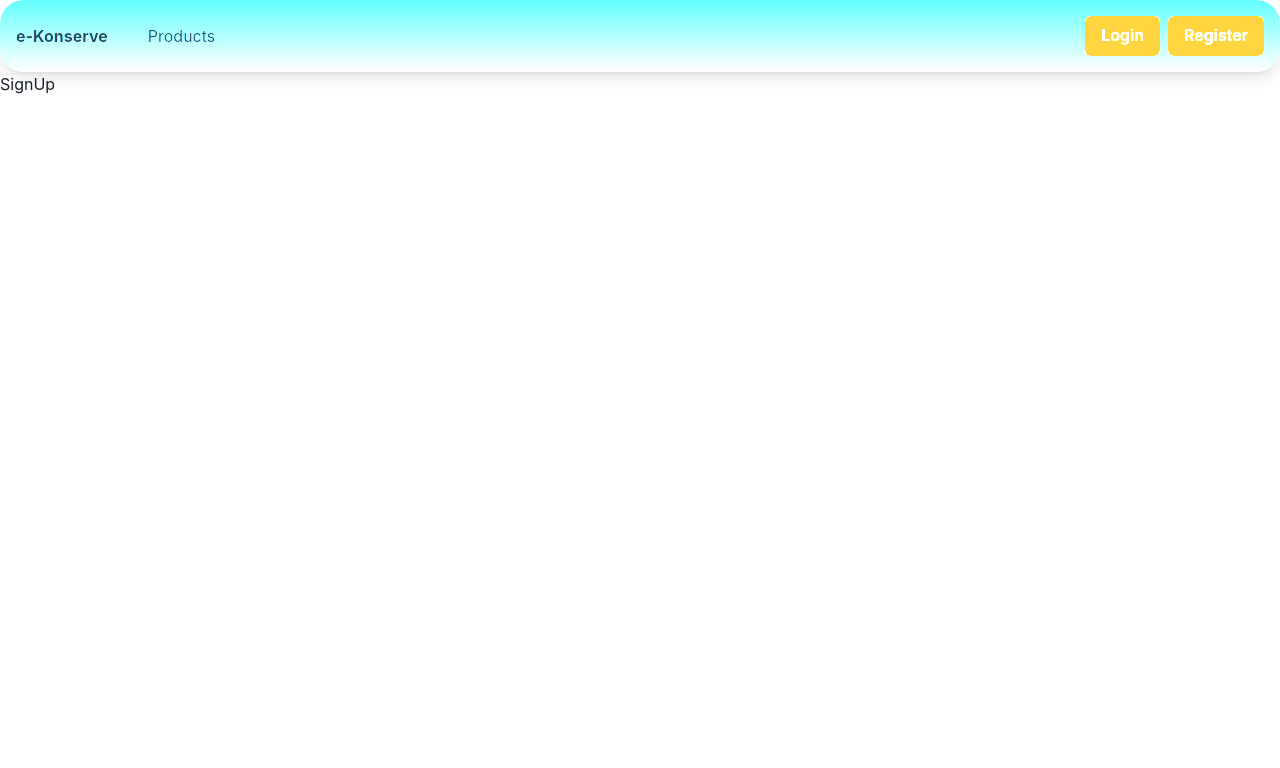
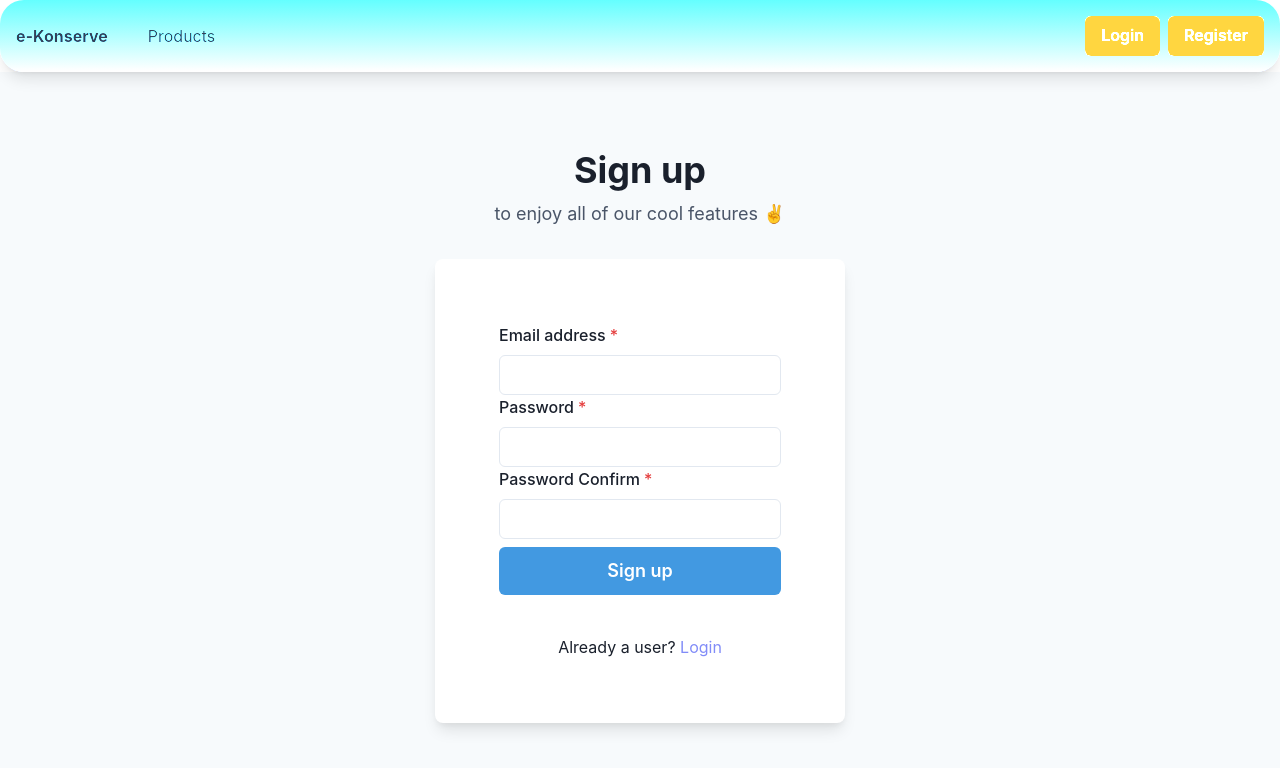
Before and after one commit to turhansel/e-konserve, a React (Create React App) app in the folder client/: page /signup in a window 1280 px wide. Shown: the top 768 px of the page. Built offline with nearby package versions, Linux system fonts and the light colour scheme; no server answers.

Commit message:
:sparkles: feat(auth): create components, routes and context related to register and logout

```diff
--- a/client/src/App.js
+++ b/client/src/App.js
@@ -4,6 +4,8 @@ import SignIn from './pages/Auth/SignIn';
 import ProductDetail from './pages/ProductDetail';
 import SignUp from './pages/Auth/SignUp';
 import Products from './pages/Products';
+import Profile from './pages/Profile';
+import ProtectedRoute from './pages/ProtectedRoute';
 
 function App() {
   return (
@@ -15,6 +17,14 @@ function App() {
           <Route path='product/:product_id' element={<ProductDetail />} />
           <Route path='/signin' element={<SignIn />} />
           <Route path='/signup' element={<SignUp />} />
+          <Route
+            path='/profile'
+            element={
+              <ProtectedRoute>
+                <Profile />
+              </ProtectedRoute>
+            }
+          />
         </Routes>
       </div>
     </BrowserRouter>
--- a/client/src/components/Navbar/index.js
+++ b/client/src/components/Navbar/index.js
@@ -1,8 +1,11 @@
 import React from 'react';
 import { Link } from 'react-router-dom';
 import { Button } from '@chakra-ui/react';
+import { useAuth } from '../../contexts/AuthContext';
 
 const Navbar = () => {
+  const { loggedIn } = useAuth();
+
   return (
     <nav className='flex items-center justify-between rounded-3xl bg-gradient-to-t from-indigo-400 to-[#32f9b0] p-4 mix-blend-hard-light shadow-lg backdrop-blur-2xl '>
       <div className='flex'>
@@ -18,12 +21,23 @@ const Navbar = () => {
         </ul>
       </div>
       <div className='space-x-2'>
+        {!loggedIn ? (
+          <>
             <Link to='/signin'>
               <Button colorScheme='orange'>Login</Button>
             </Link>
             <Link to='/signup'>
               <Button colorScheme='orange'>Register</Button>
             </Link>
+          </>
+        ) : (
+          <>
+            <Link to='/profile'>
+              <Button colorScheme='blue'>Profile</Button>
+            </Link>
+          </>
+        )}
+
       </div>
     </nav>
   );
--- /dev/null
+++ b/client/src/contexts/AuthContext.js
@@ -0,0 +1,74 @@
+import { createContext, useContext, useEffect, useState } from 'react';
+import { fetchIsAuth, fetchLogout } from '../api';
+import { Flex, Spinner } from '@chakra-ui/react';
+
+const AuthContext = createContext();
+
+const AuthProvider = ({ children }) => {
+  const [user, setUser] = useState(null);
+  const [loggedIn, setLoggedIn] = useState(false);
+  const [loading, setLoading] = useState(true);
+
+  const isUserExist = async () => {
+    try {
+      const me = await fetchIsAuth();
+      setLoggedIn(true);
+      setUser(me);
+      setLoading(false);
+    } catch (e) {
+      setLoading(false);
+    }
+  };
+
+  const login = (data) => {
+    setLoggedIn(true);
+    setUser(data.user);
+
+    localStorage.setItem('access-token', data.accessToken);
+    localStorage.setItem('refresh-token', data.refreshToken);
+  };
+
+  const logout = async (callback) => {
+    setLoggedIn(false);
+    setUser(null);
+
+    await fetchLogout();
+
+    localStorage.removeItem('access-token');
+    localStorage.removeItem('refresh-token');
+
+
+    callback()
+  };
+
+  useEffect(() => {
+    isUserExist();
+  }, []);
+
+  const values = {
+    loggedIn,
+    user,
+    login,
+    logout,
+  };
+
+  if (loading) {
+    return (
+      <Flex justifyContent='center' alignItems='center' height='100vh'>
+        <Spinner
+          thickness='4px'
+          speed='0.65'
+          emptyColor='gray.200'
+          size='xl'
+          color='red.500'
+        />
+      </Flex>
+    );
+  }
+
+  return <AuthContext.Provider value={values}>{children}</AuthContext.Provider>;
+};
+
+const useAuth = () => useContext(AuthContext);
+
+export { AuthProvider, useAuth };
--- a/client/src/index.js
+++ b/client/src/index.js
@@ -21,7 +21,9 @@ ReactDOM.render(
   <React.StrictMode>
     <QueryClientProvider client={queryClient}>
       <ChakraProvider>
+        <AuthProvider>
           <App />
+        </AuthProvider>
       </ChakraProvider>
       <ReactQueryDevtools initialIsOpen={false} />
     </QueryClientProvider>
--- a/client/src/pages/Auth/SignUp/index.js
+++ b/client/src/pages/Auth/SignUp/index.js
@@ -1,9 +1,149 @@
-import React from 'react'
+import React from 'react';
+import {
+  Flex,
+  Box,
+  FormControl,
+  FormLabel,
+  Input,
+  Stack,
+  Button,
+  Heading,
+  Text,
+  useColorModeValue,
+  useToast,
+} from '@chakra-ui/react';
+import { Link, useNavigate } from 'react-router-dom';
+import { useFormik } from 'formik';
+
+import validationSchema from './validations';
+import { fetchRegister } from '../../../api';
+import { useAuth } from '../../../contexts/AuthContext';
 
 const SignUp = () => {
+  const toast = useToast();
+  const { login } = useAuth();
+  const navigate = useNavigate();
+
+  const formik = useFormik({
+    initialValues: {
+      email: '',
+      password: '',
+      passwordConfirm: '',
+    },
+    validationSchema,
+    onSubmit: async (values) => {
+      try {
+        const registerResponse = await fetchRegister({
+          email: values.email,
+          password: values.password,
+        });
+        login(registerResponse);
+        navigate('/profile');
+      } catch (e) {
+        toast({
+          title: 'Sorry!',
+          description: e.response.data.message,
+          status: 'error',
+          duration: 3000,
+          isClosable: true,
+          position: 'top-right',
+        });
+      }
+    },
+  });
+
   return (
-    <div>SignUp</div>
-  )
-}
+    <Flex
+      align={'center'}
+      justify={'center'}
+      bg={useColorModeValue('gray.50', 'gray.800')}
+      className='min-h-screen md:min-h-[calc(100vh-72px)]'
+    >
+      <Stack spacing={8} mx={'auto'} maxW={'lg'} py={12} px={6}>
+        <Stack align={'center'}>
+          <Heading fontSize={'4xl'} textAlign={'center'}>
+            Sign up
+          </Heading>
+          <Text fontSize={'lg'} color={'gray.600'}>
+            to enjoy all of our cool features ✌️
+          </Text>
+        </Stack>
 
-export default SignUp
+        <Box
+          rounded={'lg'}
+          bg={useColorModeValue('white', 'gray.700')}
+          boxShadow={'lg'}
+          p={16}
+        >
+          <Stack spacing={4}>
+            <form onSubmit={formik.handleSubmit}>
+              <FormControl isRequired>
+                <FormLabel>Email address</FormLabel>
+                <Input
+                  type='email'
+                  name='email'
+                  onChange={formik.handleChange}
+                  onBlur={formik.handleBlur}
+                  value={formik.values.email}
+                  isInvalid={formik.errors.email && formik.touched.email}
+                />
+              </FormControl>
+
+              <FormControl isRequired>
+                <FormLabel>Password</FormLabel>
+                <Input
+                  type='password'
+                  name='password'
+                  onChange={formik.handleChange}
+                  onBlur={formik.handleBlur}
+                  value={formik.values.password}
+                  isInvalid={formik.errors.password && formik.touched.password}
+                />
+              </FormControl>
+
+              <FormControl isRequired>
+                <FormLabel>Password Confirm</FormLabel>
+                <Input
+                  type='password'
+                  name='passwordConfirm'
+                  onChange={formik.handleChange}
+                  onBlur={formik.handleBlur}
+                  value={formik.values.passwordConfirm}
+                  isInvalid={
+                    formik.errors.passwordConfirm &&
+                    formik.touched.passwordConfirm
+                  }
+                />
+              </FormControl>
+
+              <Stack spacing={10} pt={2}>
+                <Button
+                  loadingText='Submitting'
+                  size='lg'
+                  bg={'blue.400'}
+                  color={'white'}
+                  _hover={{
+                    bg: 'blue.500',
+                  }}
+                  type='submit'
+                >
+                  Sign up
+                </Button>
+              </Stack>
+            </form>
+            <Stack pt={6}>
+              <Text align={'center'}>
+                Already a user?{' '}
+                <Link to='/login' className='text-indigo-400'>
+                  Login
+                </Link>
+              </Text>
+            </Stack>
+          </Stack>
+        </Box>
+      </Stack>
+    </Flex>
+  );
+};
+
+export default SignUp;
--- /dev/null
+++ b/client/src/pages/Auth/SignUp/validations.js
@@ -0,0 +1,15 @@
+import * as yup from 'yup';
+
+const validations = yup.object().shape({
+  email: yup
+    .string()
+    .email('enter a valid email')
+    .required('  email is required'),
+  password: yup.string().min(5, 'at least 5 characters').required(),
+  passwordConfirm: yup
+    .string()
+    .oneOf([yup.ref('password')], 'passwords do not match')
+    .required(),
+});
+
+export default validations;
--- /dev/null
+++ b/client/src/pages/Profile/index.js
@@ -0,0 +1,28 @@
+import { Text, Button } from '@chakra-ui/react';
+import React from 'react';
+import { useNavigate } from 'react-router-dom';
+import { useAuth } from '../../contexts/AuthContext';
+
+const Profile = () => {
+  const { user, logout } = useAuth();
+  const navigate = useNavigate();
+
+  const handleLogout = async () => {
+    logout(() => {
+      navigate('/');
+    });
+  };
+  return (
+    <div>
+      <Text className='text-2xl font-bold'>Profile</Text>
+      <code>{JSON.stringify(user)}</code>
+      <div>
+        <Button colorScheme='blue' variant='solid' onClick={handleLogout}>
+          Logout
+        </Button>
+      </div>
+    </div>
+  );
+};
+
+export default Profile;
--- /dev/null
+++ b/client/src/pages/ProtectedRoute.js
@@ -0,0 +1,9 @@
+import { Navigate } from 'react-router-dom';
+import { useAuth } from '../contexts/AuthContext';
+
+function ProtectedRoute({ children }) {
+  const { loggedIn } = useAuth();
+  return loggedIn ? children : <Navigate to='/signin' />;
+}
+
+export default ProtectedRoute;
```
Lines whose indentation alone changed are shown as unchanged.
